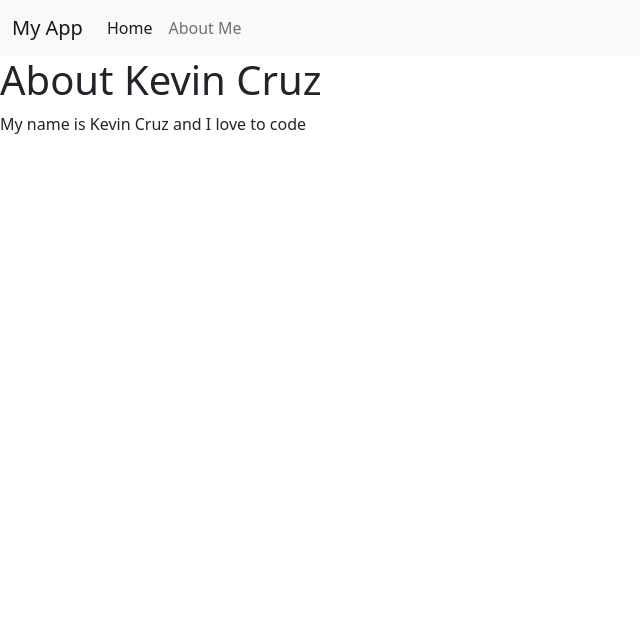
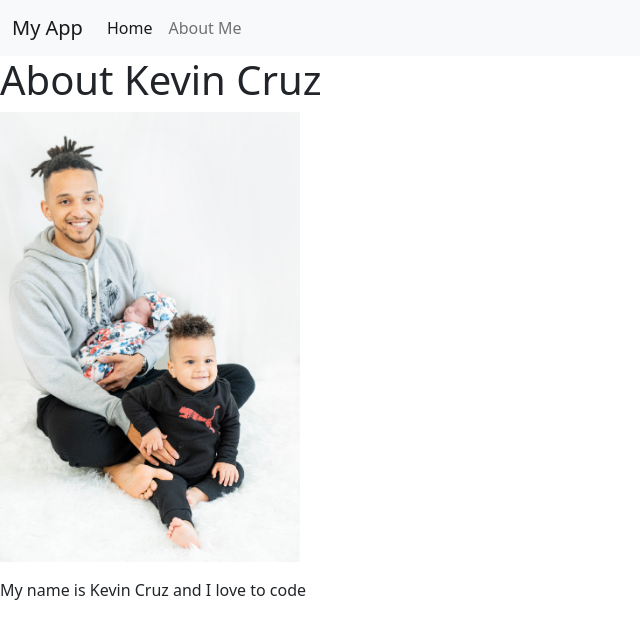
Before and after one commit to iAmKevinCruz/django_practice, a Django app: page /about/ in a window 1280 px wide. Shown: the top 639 px of the page, without its empty margins (0-640 px from the left). Run offline with Django 3.2, Linux system fonts and the light colour scheme.

Commit message:
added an image to my about page

```diff
--- a/pages/urls.py
+++ b/pages/urls.py
@@ -1,8 +1,11 @@
 from django.urls import path
 from .views import HomePageView, AboutPageView
+from django.contrib.staticfiles.urls import staticfiles_urlpatterns
 
 
 urlpatterns = [
     path('', HomePageView.as_view(), name='home'),
     path('about/', AboutPageView.as_view(), name='about'),
 ]
+
+urlpatterns += staticfiles_urlpatterns()
--- a/templates/about.html
+++ b/templates/about.html
@@ -4,5 +4,6 @@
 
 {% block content %}
 <h1>About Kevin Cruz</h1>
+<p>{% load static %} <img style="width: 300px;" src="{% static "pages/media/me.jpg" %}" alt="home" /></p>
 <p>My name is Kevin Cruz and I love to code</p>
 {% endblock content %}
```
Also changed, not shown: config/settings.py (line endings or trailing spaces), config/urls.py (line endings or trailing spaces), pages/static/pages/media/me.jpg (added), 1 other file.
